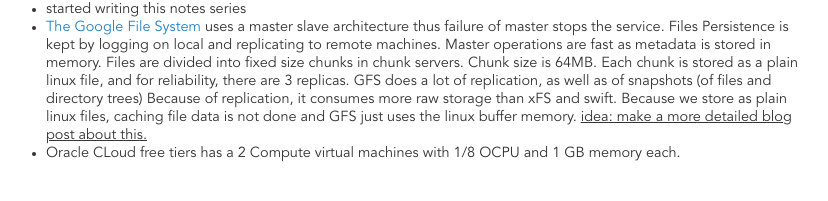
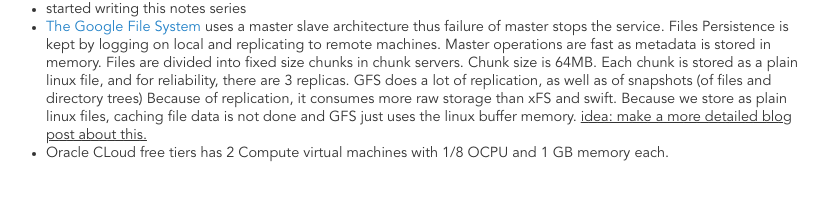
Before and after one commit to jpamata/jpamata.github.io, a Jekyll site: the page built from notes/2021/04.md, in a window 1280 px wide. Shown: the part 257-458 px from the top of the page, without its empty margins (210-1038 px from the left). Built offline with Jekyll 4.4.1, drawn with Linux system fonts in a browser that asks for light colours.

Commit message:
Update 04.md

```diff
--- a/notes/2021/04.md
+++ b/notes/2021/04.md
@@ -11,4 +11,4 @@
 
 - started writing this notes series
 - [The Google File System](https://static.googleusercontent.com/media/research.google.com/en//archive/gfs-sosp2003.pdf) uses a master slave architecture thus failure of master stops the service. Files Persistence is kept by logging on local and replicating to remote machines. Master operations are fast as metadata is stored in memory. Files are divided into fixed size chunks in chunk servers. Chunk size is 64MB. Each chunk is stored as a plain linux file, and for reliability, there are 3 replicas. GFS does a lot of replication, as well as of snapshots (of files and directory trees) Because of replication, it consumes more raw storage than xFS and swift. Because we store as plain linux files, caching file data is not done and GFS just uses the linux buffer memory. <u>idea: make a more detailed blog post about this.</u>
-- Oracle CLoud free tiers has a 2 Compute virtual machines with 1/8 OCPU and 1 GB memory each.
+- Oracle CLoud free tiers has 2 Compute virtual machines with 1/8 OCPU and 1 GB memory each.
```
